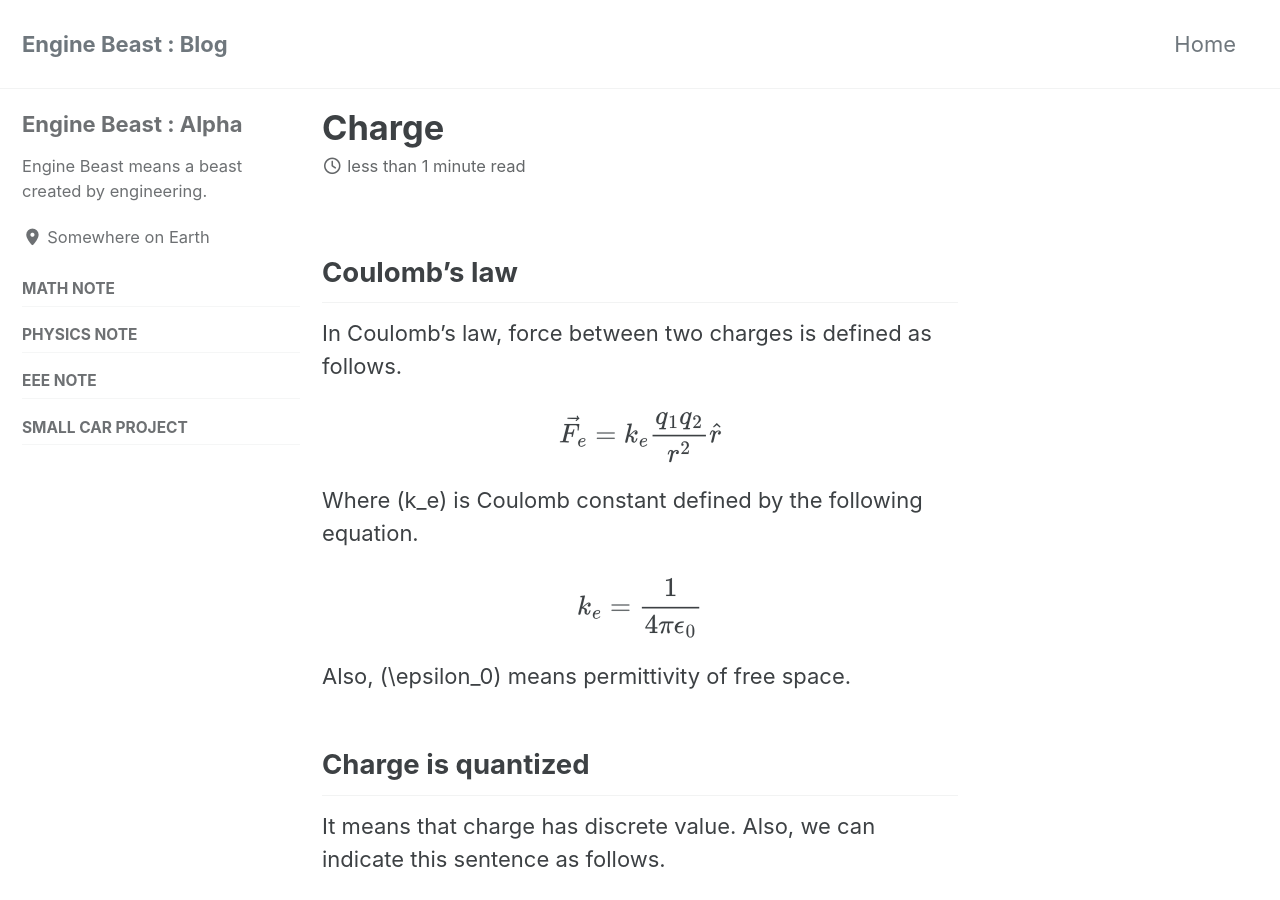
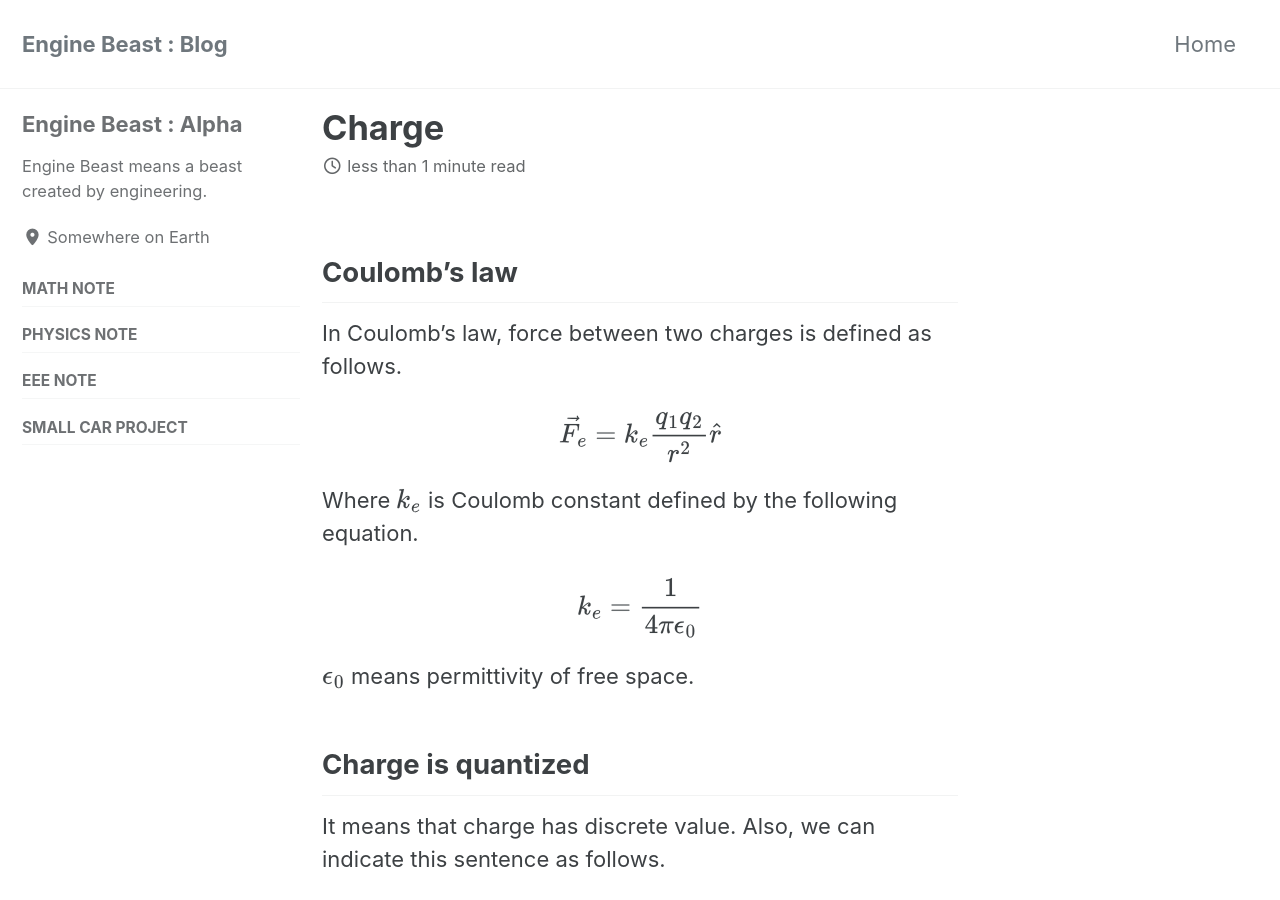
Before and after one commit to enginebeast/enginebeast.github.io, a Jekyll site: the page built from _posts/2025-10-10-charge.md, in a window 1280 px wide and 900 px high. Built offline with Jekyll 4.4.1, drawn with Linux system fonts in a browser that asks for light colours; cached includes are drawn as plain includes.

Commit message:
Debug latex

```diff
--- a/_posts/2025-10-10-charge.md
+++ b/_posts/2025-10-10-charge.md
@@ -12,11 +12,11 @@ In Coulomb's law, force between two charges is defined as follows.
 
 $$\vec{F_e} = k_e\frac{q_1q_2}{r^2}\hat{r}$$
 
-Where \(k_e\) is Coulomb constant defined by the following equation.
+Where $$k_e$$ is Coulomb constant defined by the following equation.
 
 $$k_e = \frac{1}{4\pi\epsilon_0}$$
 
-Also, \(\epsilon_0\) means permittivity of free space.
+$$\epsilon_0$$ means permittivity of free space.
 
 ## Charge is quantized
 
```
